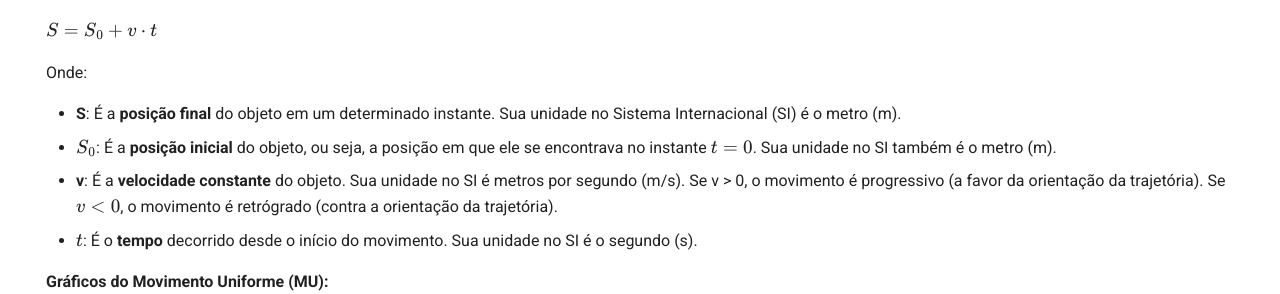
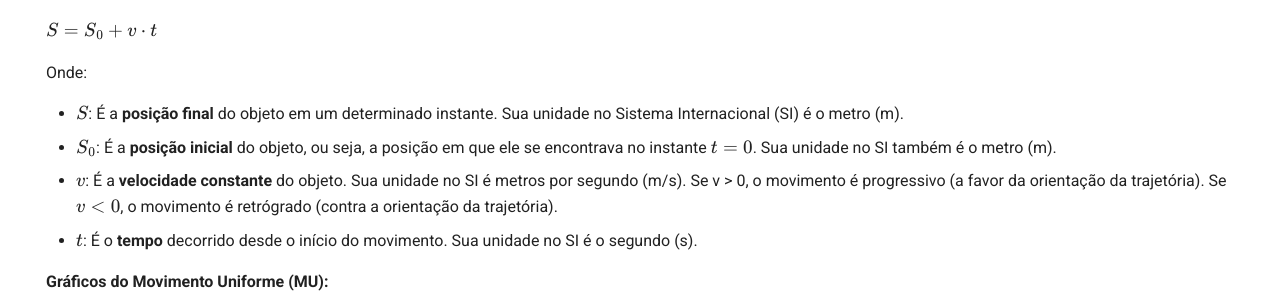
Before and after one commit to keyhamilton/equ, an MkDocs documentation site: the page built from docs/index.md, in a window 1280 px wide and 900 px high. Shown: the part 379-673 px from the top of the window. Built offline with MkDocs 1.6.1 and Material for MkDocs 9.7.7, drawn with Linux system fonts in a browser that asks for light colours.

Commit message:
add fix to typo in home page

```diff
--- a/docs/index.md
+++ b/docs/index.md
@@ -17,9 +17,9 @@ $S = S_0 + v \cdot t$
 
 Onde:
 
-* **S**: É a **posição final** do objeto em um determinado instante. Sua unidade no Sistema Internacional (SI) é o metro (m).
+* **$S$**: É a **posição final** do objeto em um determinado instante. Sua unidade no Sistema Internacional (SI) é o metro (m).
 * **$S_0$**: É a **posição inicial** do objeto, ou seja, a posição em que ele se encontrava no instante $t=0$. Sua unidade no SI também é o metro (m).
-* **v**: É a **velocidade constante** do objeto. Sua unidade no SI é metros por segundo (m/s). Se v > 0, o movimento é progressivo (a favor da orientação da trajetória). Se $v < 0$, o movimento é retrógrado (contra a orientação da trajetória).
+* **$v$**: É a **velocidade constante** do objeto. Sua unidade no SI é metros por segundo (m/s). Se v > 0, o movimento é progressivo (a favor da orientação da trajetória). Se $v < 0$, o movimento é retrógrado (contra a orientação da trajetória).
 * **$t$**: É o **tempo** decorrido desde o início do movimento. Sua unidade no SI é o segundo (s).
 
 **Gráficos do Movimento Uniforme (MU):**
```
Also changed, not shown: site/index.html.
